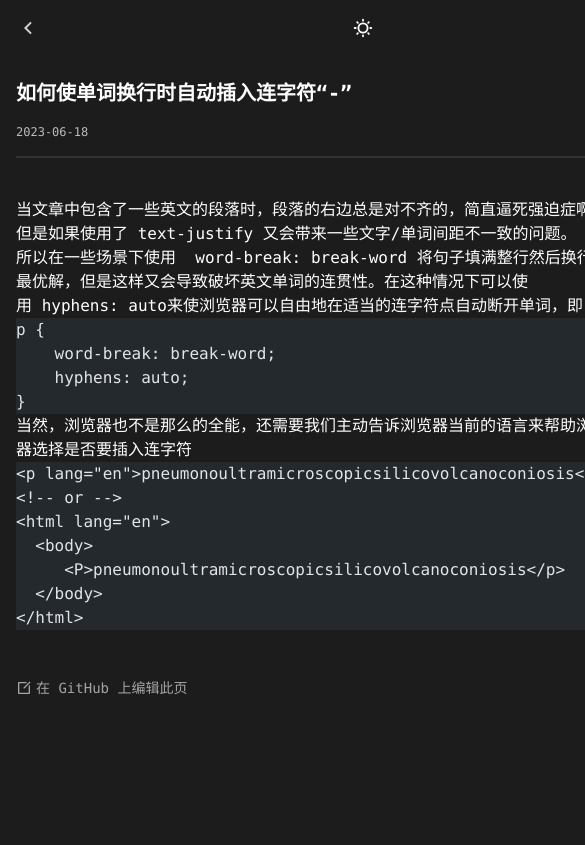
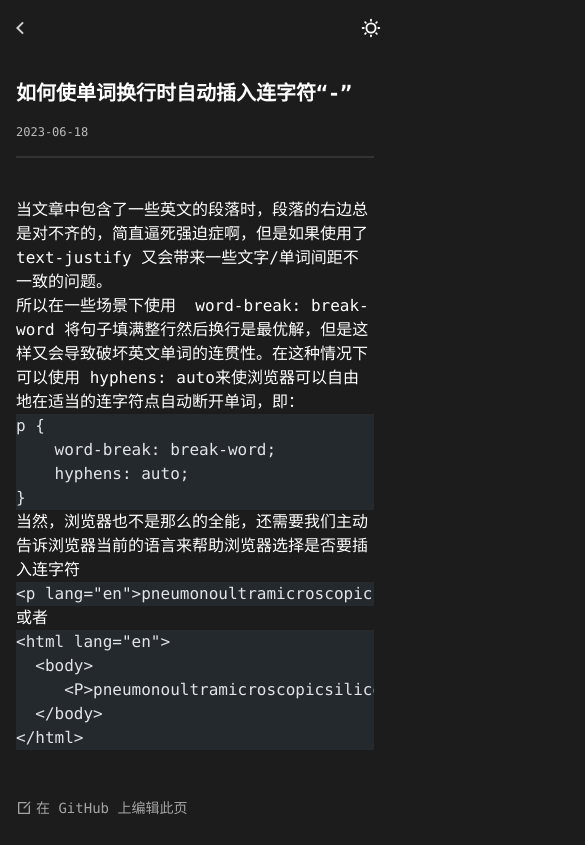
Before and after one commit to Emiyaaaaa/emiya.com.cn, an Astro site: page /posts/hyphens in a window 390 px wide. Shown: the top 845 px of the page, 585 px wide, since content can reach past the window. Built offline with nearby package versions, Linux system fonts and the light colour scheme; Astro itself is replaced by a stand-in of ours; some packages are replaced by stand-ins of ours; code samples lack their colours.

Commit message:
feat: mobile style update

````diff
--- a/src/content/posts/hyphens.mdx
+++ b/src/content/posts/hyphens.mdx
@@ -18,7 +18,9 @@ p {
 
 ```html
 <p lang="en">pneumonoultramicroscopicsilicovolcanoconiosis</p>
-<!-- or -->
+```
+或者
+```html
 <html lang="en">
   <body>
      <P>pneumonoultramicroscopicsilicovolcanoconiosis</p>
--- a/src/layouts/Layout.astro
+++ b/src/layouts/Layout.astro
@@ -151,7 +151,7 @@ const isHome = Astro.url.pathname === "/";
 	<body class="min-h-screen flex flex-col">
 		<div
 			class:list={[
-				"flex items-center px-4 pt-4 z-50",
+				"flex items-center px-2 md:px-4 pt-4 z-50",
 				isHome ? "justify-end" : "justify-between"
 			]}
 		>
--- a/src/pages/posts/[slug].astro
+++ b/src/pages/posts/[slug].astro
@@ -99,7 +99,7 @@ const breadcrumbJsonLd = {
 	modifiedTime={modifiedTime}
 	jsonLd={[articleJsonLd, breadcrumbJsonLd]}
 >
-	<div class="max-w-[65ch] mx-auto px-4 py-10 pb-5">
+	<div class="max-w-[65ch] w-full mx-auto px-4 py-10 pb-5 flex flex-1 flex-col">
 		<article class="post font-mono flex flex-col flex-1 pb-[2%]">
 			<header class="w-full">
 				<h1 class="m-0 text-xl font-bold leading-snug">
@@ -115,7 +115,7 @@ const breadcrumbJsonLd = {
 			<div class="markdown w-fill mt-4 flex flex-1 flex-col py-2">
 				<Content />
 			</div>
-			<footer class="mt-10 flex items-center text-sm opacity-60">
+			<footer class="mt-auto pt-10 flex items-center text-sm opacity-60">
 				<svg
 					xmlns="http://www.w3.org/2000/svg"
 					viewBox="0 0 24 24"
@@ -187,7 +187,7 @@ const breadcrumbJsonLd = {
 			}
 
 			p, ul {
-				@apply leading-7 text-color-font/80 my-3 md:my-4;
+				@apply leading-7 text-color-font/80 my-3 md:my-4 break-all;
 			}
 
 			pre {
````
Also changed, not shown: src/content/posts/queryselectorall-and-getelementsbyclassname.mdx (+8 -7 lines).
